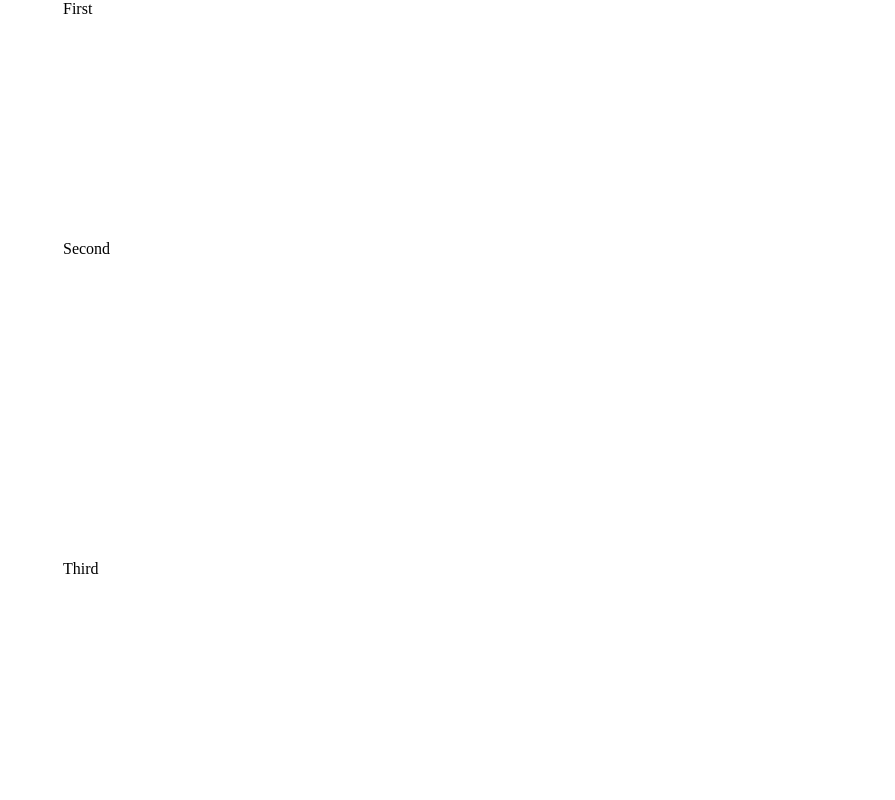
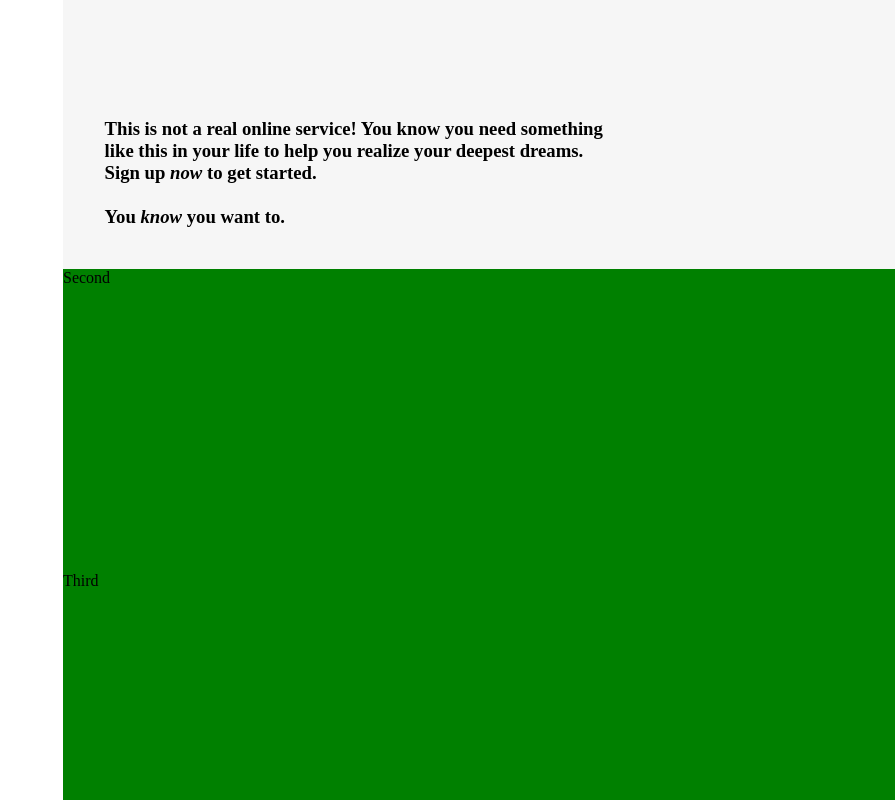
Before and after one commit to zcruz6590/sign-up-form, a plain HTML site: page index.html in a window 1280 px wide. Shown: the whole page, without its empty margins (385-1280 px from the left). Drawn offline with Linux system fonts and the light colour scheme.

Commit message:
Added top content text

```diff
--- a/index.html
+++ b/index.html
@@ -10,7 +10,11 @@
     <div class="main">
         <div class="left"><h1>Welcome</h1></div>
         <div class="right">
-            <div class="top">First</div>
+            <div class="top"> <h3>This is not a real online service!
+                You know you need something</br> like this in your life to help you realize your deepest dreams.</br>
+                Sign up <em>now</em> to get started.</br>
+            </br>You <em>know</em> you want to.
+            </h3></div>
             <div class="middle">Second</div>
             <div class="bottom">Third</div>
         </div>
--- a/styles.css
+++ b/styles.css
@@ -22,10 +22,18 @@
 .right {
     display: flex;
     flex-direction: column;
+    background-color: green;
+    width: 65vw;
 }
 
 .top {
     height: 30vh;
+    display: flex;
+    align-items: flex-end;
+    padding-left: 5%;
+    padding-bottom: 5%;
+    padding-right: 10%;
+    background: #F6F6F6;
 }
 
 .middle {
```
